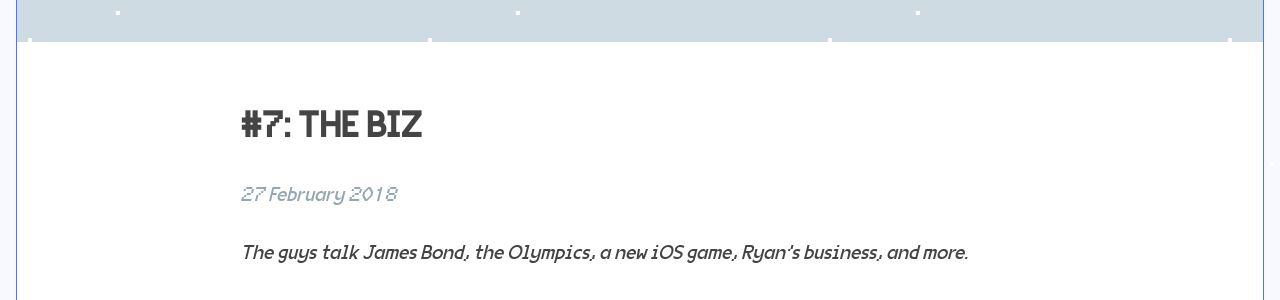
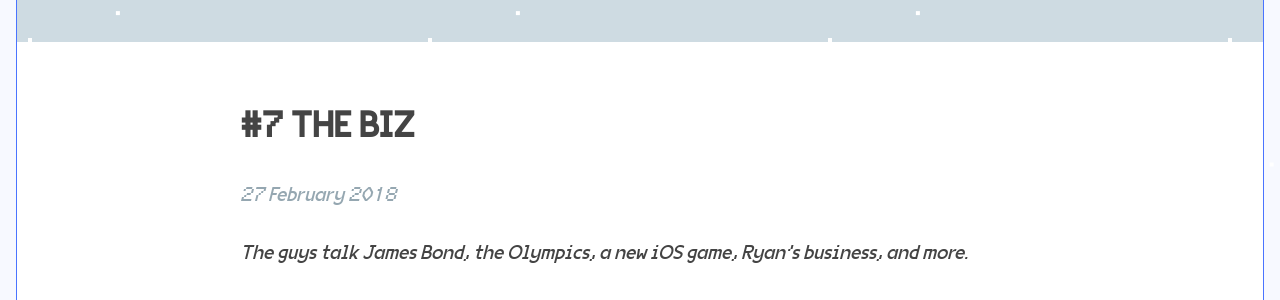
Before and after one commit to jondueck/whatevertown, a Jekyll site: the page built from _posts/2018-02-27-007.md, in a window 1280 px wide. Shown: the part 459-759 px from the top of the page. Built offline with Jekyll 4.4.1, drawn with Linux system fonts in a browser that asks for light colours; some web fonts are replaced.

Commit message:
Updated 007

```diff
--- a/_posts/2018-02-27-007.md
+++ b/_posts/2018-02-27-007.md
@@ -1,5 +1,5 @@
 ---
-title: "#7: The Biz"
+title: "#7 The Biz"
 date: 2018-02-27 14:00:00 -06:00
 permalink: "/episode/7/"
 author: Whatevertown
```
